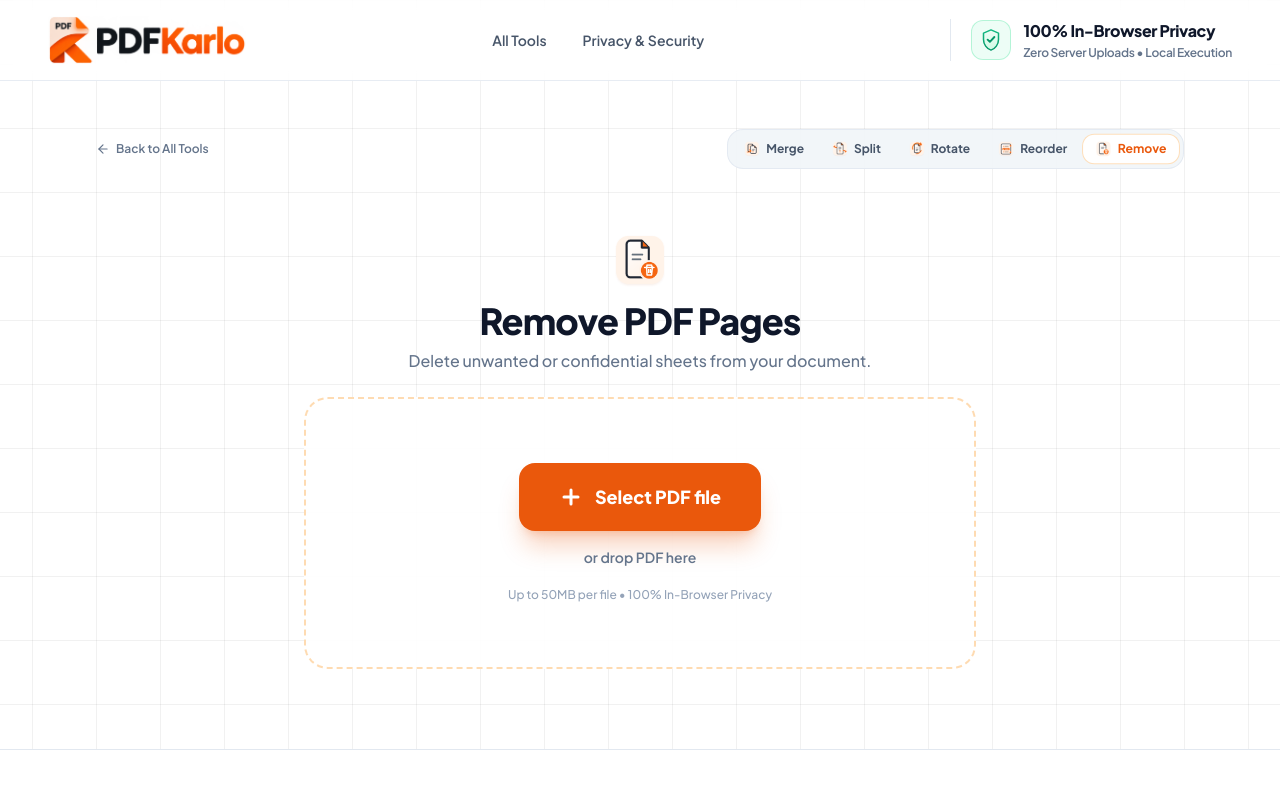
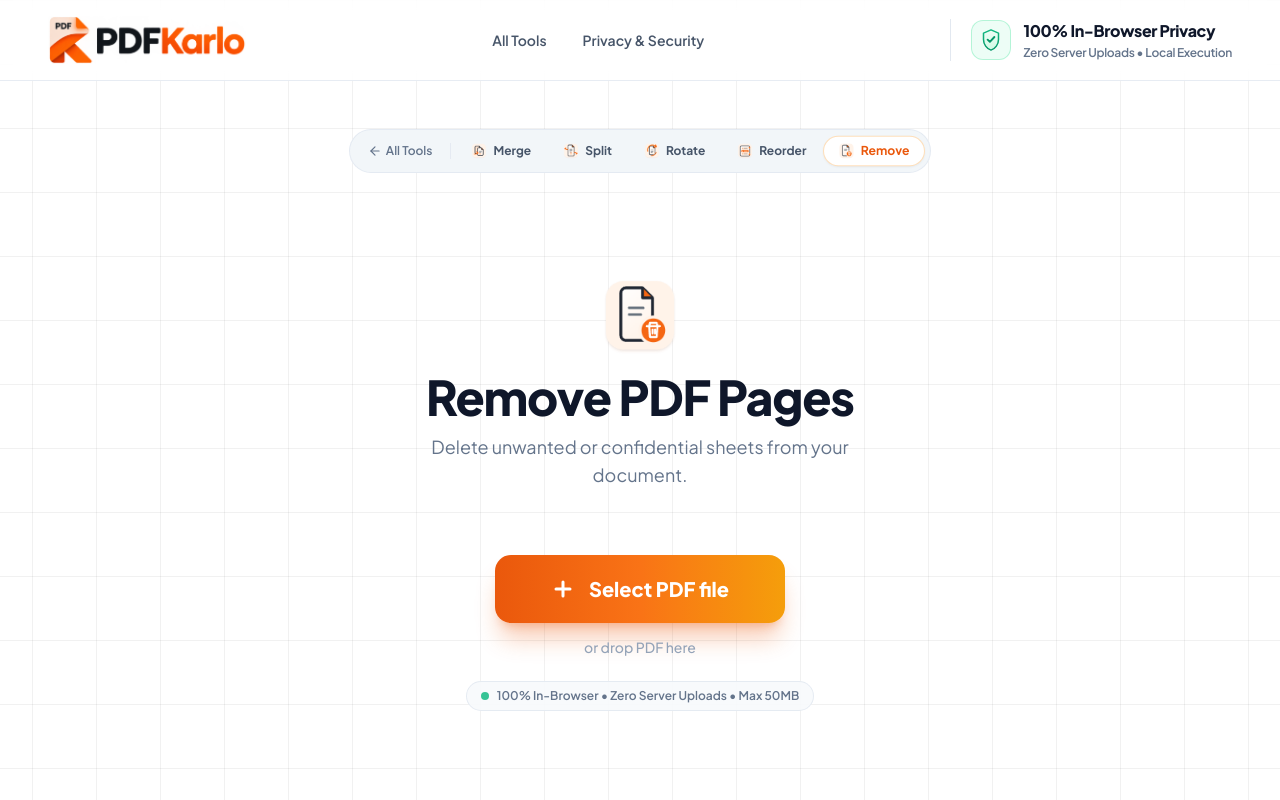
Before and after one commit to Satyamaxxing/pdfkarlo, a Next.js app in the folder apps/web/: page /remove in a window 1280 px wide. Shown: the top 800 px of the page. Built offline with nearby package versions, Linux system fonts and the light colour scheme.

Commit message:
feat(web): simplify tool hero pages with unboxed canvas and centered pill dock

```diff
--- a/apps/web/src/app/merge/page.tsx
+++ b/apps/web/src/app/merge/page.tsx
@@ -235,23 +235,23 @@ export default function MergePdfPage() {
 
       {/* Stage Area when in IDLE */}
       {state === "IDLE" && (
-        <div className="max-w-2xl mx-auto py-4 sm:py-8 space-y-6">
+        <div className="max-w-2xl mx-auto py-8 sm:py-14 flex flex-col items-center justify-center text-center space-y-6">
           {/* Focused Title */}
-          <div className="text-center">
-            <div className="w-14 h-14 mx-auto mb-3 flex items-center justify-center">
+          <div>
+            <div className="w-16 h-16 sm:w-20 sm:h-20 mx-auto mb-4 flex items-center justify-center">
               <Image
                 src="/icons/tool-merge.png"
                 alt="Merge PDF"
-                width={56}
-                height={56}
+                width={80}
+                height={80}
                 priority
-                className="w-full h-full object-contain"
+                className="w-full h-full object-contain drop-shadow-sm hover:scale-105 transition-transform"
               />
             </div>
-            <h1 className="text-3xl sm:text-4xl font-extrabold tracking-tight text-slate-900">
+            <h1 className="text-3xl sm:text-5xl font-black tracking-tight text-slate-900">
               Merge PDF Files
             </h1>
-            <p className="mt-2 text-sm sm:text-base text-slate-500 font-medium">
+            <p className="mt-3 text-base sm:text-lg text-slate-500 font-normal max-w-lg mx-auto">
               Combine multiple PDFs into a single unified file.
             </p>
           </div>
--- a/apps/web/src/app/remove/page.tsx
+++ b/apps/web/src/app/remove/page.tsx
@@ -227,22 +227,22 @@ export default function RemovePdfPage() {
 
       {/* Step 1: Upload Zone */}
       {state === "IDLE" && (
-        <div className="max-w-2xl mx-auto py-4 sm:py-8 space-y-6">
-          <div className="text-center">
-            <div className="w-14 h-14 mx-auto mb-3 flex items-center justify-center">
+        <div className="max-w-2xl mx-auto py-8 sm:py-14 flex flex-col items-center justify-center text-center space-y-6">
+          <div>
+            <div className="w-16 h-16 sm:w-20 sm:h-20 mx-auto mb-4 flex items-center justify-center">
               <Image
                 src="/icons/tool-remove.png"
                 alt="Remove Pages"
-                width={56}
-                height={56}
+                width={80}
+                height={80}
                 priority
-                className="w-full h-full object-contain"
+                className="w-full h-full object-contain drop-shadow-sm hover:scale-105 transition-transform"
               />
             </div>
-            <h1 className="text-3xl sm:text-4xl font-extrabold tracking-tight text-slate-900">
+            <h1 className="text-3xl sm:text-5xl font-black tracking-tight text-slate-900">
               Remove PDF Pages
             </h1>
-            <p className="mt-2 text-sm sm:text-base text-slate-500 font-medium">
+            <p className="mt-3 text-base sm:text-lg text-slate-500 font-normal max-w-lg mx-auto">
               Delete unwanted or confidential sheets from your document.
             </p>
           </div>
--- a/apps/web/src/app/reorder/page.tsx
+++ b/apps/web/src/app/reorder/page.tsx
@@ -216,22 +216,22 @@ export default function ReorderPdfPage() {
 
       {/* Step 1: Upload Zone */}
       {state === "IDLE" && (
-        <div className="max-w-2xl mx-auto py-4 sm:py-8 space-y-6">
-          <div className="text-center">
-            <div className="w-14 h-14 mx-auto mb-3 flex items-center justify-center">
+        <div className="max-w-2xl mx-auto py-8 sm:py-14 flex flex-col items-center justify-center text-center space-y-6">
+          <div>
+            <div className="w-16 h-16 sm:w-20 sm:h-20 mx-auto mb-4 flex items-center justify-center">
               <Image
                 src="/icons/tool-reorder.png"
                 alt="Reorder Pages"
-                width={56}
-                height={56}
+                width={80}
+                height={80}
                 priority
-                className="w-full h-full object-contain"
+                className="w-full h-full object-contain drop-shadow-sm hover:scale-105 transition-transform"
               />
             </div>
-            <h1 className="text-3xl sm:text-4xl font-extrabold tracking-tight text-slate-900">
+            <h1 className="text-3xl sm:text-5xl font-black tracking-tight text-slate-900">
               Reorder PDF Pages
             </h1>
-            <p className="mt-2 text-sm sm:text-base text-slate-500 font-medium">
+            <p className="mt-3 text-base sm:text-lg text-slate-500 font-normal max-w-lg mx-auto">
               Visually resequence document pages via drag-and-drop.
             </p>
           </div>
--- a/apps/web/src/app/rotate/page.tsx
+++ b/apps/web/src/app/rotate/page.tsx
@@ -234,22 +234,22 @@ export default function RotatePdfPage() {
 
       {/* Step 1: Upload Zone */}
       {state === "IDLE" && (
-        <div className="max-w-2xl mx-auto py-4 sm:py-8 space-y-6">
-          <div className="text-center">
-            <div className="w-14 h-14 mx-auto mb-3 flex items-center justify-center">
+        <div className="max-w-2xl mx-auto py-8 sm:py-14 flex flex-col items-center justify-center text-center space-y-6">
+          <div>
+            <div className="w-16 h-16 sm:w-20 sm:h-20 mx-auto mb-4 flex items-center justify-center">
               <Image
                 src="/icons/tool-rotate.png"
                 alt="Rotate PDF"
-                width={56}
-                height={56}
+                width={80}
+                height={80}
                 priority
-                className="w-full h-full object-contain"
+                className="w-full h-full object-contain drop-shadow-sm hover:scale-105 transition-transform"
               />
             </div>
-            <h1 className="text-3xl sm:text-4xl font-extrabold tracking-tight text-slate-900">
+            <h1 className="text-3xl sm:text-5xl font-black tracking-tight text-slate-900">
               Rotate PDF Pages
             </h1>
-            <p className="mt-2 text-sm sm:text-base text-slate-500 font-medium">
+            <p className="mt-3 text-base sm:text-lg text-slate-500 font-normal max-w-lg mx-auto">
               Rotate single, multiple, or all pages in your document.
             </p>
           </div>
--- a/apps/web/src/app/split/page.tsx
+++ b/apps/web/src/app/split/page.tsx
@@ -228,22 +228,22 @@ export default function SplitPdfPage() {
 
       {/* Step 1: Upload Zone */}
       {state === "IDLE" && (
-        <div className="max-w-2xl mx-auto py-4 sm:py-8 space-y-6">
-          <div className="text-center">
-            <div className="w-14 h-14 mx-auto mb-3 flex items-center justify-center">
+        <div className="max-w-2xl mx-auto py-8 sm:py-14 flex flex-col items-center justify-center text-center space-y-6">
+          <div>
+            <div className="w-16 h-16 sm:w-20 sm:h-20 mx-auto mb-4 flex items-center justify-center">
               <Image
                 src="/icons/tool-split.png"
                 alt="Split PDF"
-                width={56}
-                height={56}
+                width={80}
+                height={80}
                 priority
-                className="w-full h-full object-contain"
+                className="w-full h-full object-contain drop-shadow-sm hover:scale-105 transition-transform"
               />
             </div>
-            <h1 className="text-3xl sm:text-4xl font-extrabold tracking-tight text-slate-900">
+            <h1 className="text-3xl sm:text-5xl font-black tracking-tight text-slate-900">
               Split PDF File
             </h1>
-            <p className="mt-2 text-sm sm:text-base text-slate-500 font-medium">
+            <p className="mt-3 text-base sm:text-lg text-slate-500 font-normal max-w-lg mx-auto">
               Extract pages or split documents into separate files.
             </p>
           </div>
--- a/apps/web/src/components/FileUploadZone.tsx
+++ b/apps/web/src/components/FileUploadZone.tsx
@@ -33,6 +33,7 @@ export const FileUploadZone: React.FC<FileUploadZoneProps> = ({
   const handleDragLeave = (e: React.DragEvent) => {
     e.preventDefault();
     e.stopPropagation();
+    if (e.currentTarget.contains(e.relatedTarget as Node)) return;
     setIsDragging(false);
   };
 
@@ -63,11 +64,10 @@ export const FileUploadZone: React.FC<FileUploadZoneProps> = ({
       onDragOver={handleDragOver}
       onDragLeave={handleDragLeave}
       onDrop={handleDrop}
-      onClick={() => inputRef.current?.click()}
-      className={`rounded-3xl border-2 border-dashed p-10 sm:p-16 text-center cursor-pointer transition-all duration-200 flex flex-col items-center justify-center gap-4 ${
+      className={`relative w-full max-w-xl mx-auto py-8 sm:py-10 px-6 rounded-3xl transition-all duration-300 flex flex-col items-center justify-center ${
         isDragging
-          ? "border-orange-500 bg-orange-50/70 scale-[1.01] shadow-xl shadow-orange-500/10"
-          : "border-orange-200/90 bg-white/90 hover:border-orange-500 hover:bg-orange-50/20 hover:shadow-xl hover:shadow-orange-500/10"
+          ? "bg-orange-50/90 border-2 border-dashed border-orange-500 ring-8 ring-orange-500/10 scale-[1.02] shadow-2xl shadow-orange-500/15"
+          : "bg-transparent border-2 border-transparent"
       }`}
     >
       <input
@@ -80,20 +80,25 @@ export const FileUploadZone: React.FC<FileUploadZoneProps> = ({
       />
 
       {/* Prominent Primary PDF Button */}
-      <div className="inline-flex items-center gap-3 px-8 py-4 sm:px-10 sm:py-5 rounded-2xl text-base sm:text-lg font-extrabold bg-orange-600 hover:bg-orange-700 text-white shadow-xl shadow-orange-600/25 hover:shadow-2xl hover:shadow-orange-600/35 hover:scale-[1.03] active:scale-[0.98] transition-all">
-        <Plus className="w-5 h-5 sm:w-6 sm:h-6 stroke-[3]" />
+      <button
+        type="button"
+        onClick={() => inputRef.current?.click()}
+        className="group inline-flex items-center justify-center gap-3.5 px-10 sm:px-14 py-4 sm:py-5 rounded-2xl bg-gradient-to-r from-orange-600 via-orange-500 to-amber-500 hover:from-orange-500 hover:to-amber-500 text-white font-extrabold text-base sm:text-xl shadow-xl shadow-orange-600/30 hover:shadow-2xl hover:shadow-orange-600/40 hover:-translate-y-0.5 active:translate-y-0 active:scale-[0.98] transition-all cursor-pointer"
+      >
+        <Plus className="w-5 h-5 sm:w-6 sm:h-6 stroke-[3] group-hover:rotate-90 transition-transform duration-300" />
         <span>{buttonText}</span>
-      </div>
+      </button>
 
       {/* Clear Drop Sublabel */}
-      <p className="text-xs sm:text-sm font-semibold text-slate-500">
-        {sublabel}
+      <p className="mt-3.5 text-xs sm:text-sm font-medium text-slate-400">
+        {isDragging ? "Drop your PDF files here" : sublabel}
       </p>
 
-      {/* Minimal Privacy Reassurance */}
-      <p className="text-[11px] sm:text-xs text-slate-400 font-medium mt-1">
-        Up to 50MB per file &bull; 100% In-Browser Privacy
-      </p>
+      {/* Unique PDFKarlo Trust Micro-Pill */}
+      <div className="mt-6 inline-flex items-center gap-2 px-3.5 py-1.5 rounded-full bg-slate-50/90 border border-slate-200/80 text-slate-500 text-xs font-semibold backdrop-blur-xs">
+        <span className="w-2 h-2 rounded-full bg-emerald-500 animate-pulse" />
+        <span>100% In-Browser &bull; Zero Server Uploads &bull; Max 50MB</span>
+      </div>
     </div>
   );
 };
--- a/apps/web/src/components/ToolSwitcherNav.tsx
+++ b/apps/web/src/components/ToolSwitcherNav.tsx
@@ -21,27 +21,27 @@ const TOOLS: { id: ToolId; name: string; href: string; iconSrc: string }[] = [
 
 export const ToolSwitcherNav: React.FC<ToolSwitcherNavProps> = ({ currentTool }) => {
   return (
-    <div className="flex flex-col sm:flex-row sm:items-center justify-between gap-3 mb-8">
-      {/* Back Link */}
-      <Link
-        href="/"
-        className="inline-flex items-center gap-1.5 text-xs font-semibold text-slate-500 hover:text-orange-600 transition-colors group w-fit"
-      >
-        <ArrowLeft className="w-3.5 h-3.5 group-hover:-translate-x-0.5 transition-transform" />
-        <span>Back to All Tools</span>
-      </Link>
-
-      {/* Sleek Segmented Tool Switcher */}
-      <div className="inline-flex items-center gap-1 p-1 bg-slate-100/90 border border-slate-200/80 rounded-2xl overflow-x-auto max-w-full shadow-2xs">
+    <div className="flex items-center justify-center mb-8 sm:mb-12">
+      {/* Sleek Centered Unified Pill Dock */}
+      <div className="inline-flex items-center gap-1 p-1.5 bg-slate-100/90 border border-slate-200/80 rounded-full overflow-x-auto max-w-full shadow-2xs backdrop-blur-sm">
+        <Link
+          href="/#tools"
+          className="inline-flex items-center gap-1 px-3 py-1.5 rounded-full text-xs font-semibold text-slate-500 hover:text-slate-900 hover:bg-white/60 transition-all mr-0.5"
+          title="Return to all tools list"
+        >
+          <ArrowLeft className="w-3.5 h-3.5" />
+          <span className="hidden sm:inline">All Tools</span>
+        </Link>
+        <span className="w-px h-4 bg-slate-200/80 mr-0.5" aria-hidden="true" />
         {TOOLS.map((tool) => {
           const isActive = tool.id === currentTool;
           return (
             <Link
               key={tool.id}
               href={tool.href}
-              className={`inline-flex items-center gap-1.5 px-3 py-1.5 rounded-xl text-xs font-bold transition-all whitespace-nowrap ${
+              className={`inline-flex items-center gap-1.5 px-3 sm:px-3.5 py-1.5 rounded-full text-xs font-bold transition-all whitespace-nowrap ${
                 isActive
-                  ? "bg-white text-orange-600 shadow-xs border border-orange-200/80 scale-[1.02]"
+                  ? "bg-white text-orange-600 shadow-sm border border-orange-200/80 scale-[1.02]"
                   : "text-slate-600 hover:text-slate-900 hover:bg-white/60"
               }`}
             >
```
